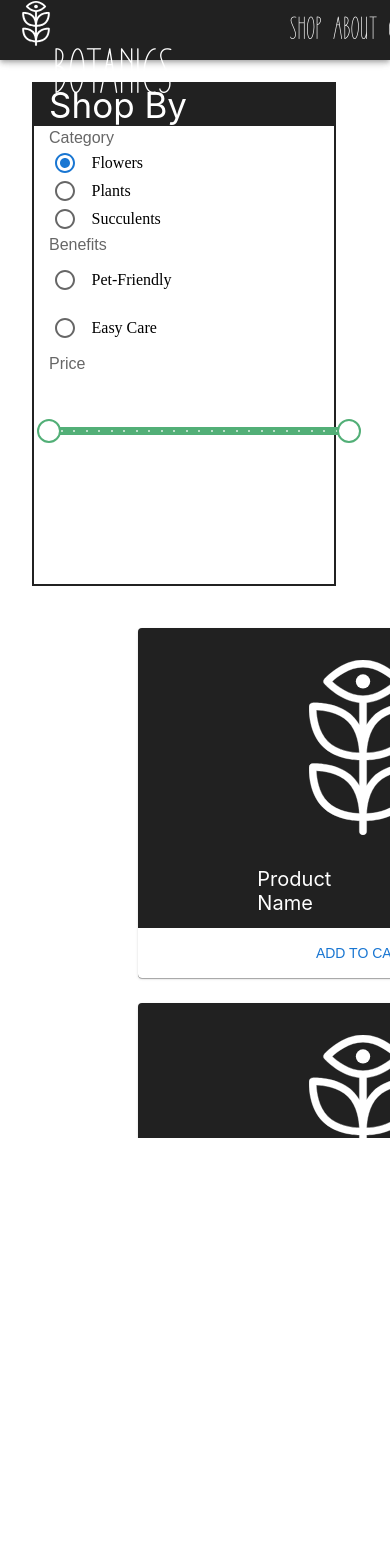
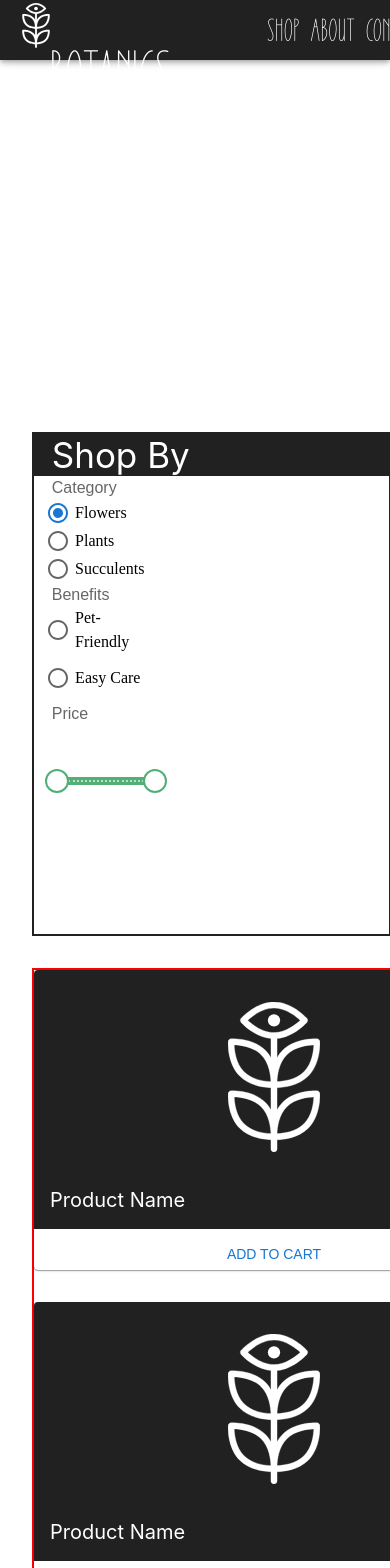
Before and after one commit to codydeatherage/uncanny-botanics-front, a React (Create React App) app: page /shop in a window 390 px wide. Shown: the top 1568 px of the page. Before the commit the page ends 1338 px from the top, so only its background shows below. Built offline with nearby package versions, Linux system fonts and the light colour scheme; a web font is replaced by a local one.

Commit message:
cleaned up unnecessary code and made Shop.js more responsive using MUI Grid components

```diff
--- a/src/components/NavBar.js
+++ b/src/components/NavBar.js
@@ -44,14 +44,13 @@ const NavLinks = styled(Box)({
 
 export default function NavBar({ children }) {
     return (
-        <Box sx={{ width: '100%', marginBottom: '200px',  padding: 0, overflowX: 'hidden'}}>
-            <AppBar className="skinny-font" sx={{ maxHeight: 60, width: '100%', backgroundColor: '#212121', padding: 0}} >
-                <Toolbar sx={{ marginBottom: '200px', width: '100%', }}>
+        <Box sx={{ width: '100%', marginBottom: '200px', padding: 0, overflowX: 'hidden' }}>
+            <AppBar className="skinny-font" sx={{ maxHeight: 60, width: '100%', backgroundColor: '#212121', padding: 0 }} >
+                <Toolbar width='100%'>
                     <ImgContainer component={Link} to="/" >
                         <img src={icon} alt="" />
                     </ImgContainer>
                     <StoreName component={Link} to="/"> Uncanny Botanics </StoreName>
-
                     <NavLinks>
                         <Link to="/shop" style={{ color: 'inherit', textDecoration: 'none' }}>
                             <h1>Shop</h1>
@@ -60,7 +59,6 @@ export default function NavBar({ children }) {
                         <h1>Contact Us</h1>
                     </NavLinks>
                 </Toolbar>
-
             </AppBar>
             {children}
         </Box>
--- a/src/components/home/Hero.js
+++ b/src/components/home/Hero.js
@@ -68,8 +68,7 @@ const TextContent = styled(Box)({
     fontFamily: "Trirong",
     backgroundColor: 'rgba(33, 66, 44, 0.5)',
     zIndex: 99,
-    left: '55%',/*
-    border: '2px solid red', */
+    left: '55%',
     '@media (max-width: 900px)': {
         left: '30%',
         tranform: 'translateX(-50%)',
--- a/src/components/shop/Product.js
+++ b/src/components/shop/Product.js
@@ -1,26 +1,26 @@
 import React from 'react'
-import { Button, Card, CardMedia, CardContent, CardActionArea, Stack } from '@mui/material'
+import { Button, Card, CardMedia, CardContent, CardActionArea } from '@mui/material'
 import { styled } from '@mui/system'
 import placeholder from '../../assets/eye-plant.svg'
+
 const ProductCard = styled(Card)({
     backgroundColor: '#212121',
-    maxHeight: '400px',
-    height: '70%',
-    maxWidth: '450px',
+    height: 300,
+})
+
+const ProductContent = styled(CardContent)({
+    height: '15%',
+    fontSize: 20,
     display: 'flex',
     justifyContent: 'space-between',
-    flexDirection: 'column',
-    flexGrow: 1
-
+    color: 'white'
 })
 
 const AddToCart = styled(Button)({
     width: '100%',
     height: '50px',
     backgroundColor: 'white',
-    zIndex: 99,
     borderRadius: 0
-
 })
 
 const Product = () => {
@@ -33,13 +33,11 @@ const Product = () => {
                 alt="eye flower"
                 sx={{ objectFit: 'contain', padding: '0.5em 1em 0 0', filter: 'brightness(0) invert(1)' }}
             >
-
             </CardMedia>
-            <CardContent sx={{ paddingTop: 0, height: '15%', fontSize: '20px', display: 'flex', margin: 'auto', gap: '2%', justifyContent: 'space-between', color: 'white' }}>
+            <ProductContent >
                 <p>Product Name</p>
                 <p>$100.00</p>
-            </CardContent>
-
+            </ProductContent>
             <CardActionArea >
                 <AddToCart>Add to Cart</AddToCart>
             </CardActionArea>
--- a/src/components/shop/ProductFilters.js
+++ b/src/components/shop/ProductFilters.js
@@ -1,11 +1,12 @@
 import React, { useState } from 'react'
-import { Box, Grid, FormControl, FormControlLabel, Radio, RadioGroup, FormLabel, Slider, Button } from '@mui/material'
+import { Box, FormControl, FormControlLabel, Radio, RadioGroup, FormLabel, Slider } from '@mui/material'
 import { styled } from '@mui/system'
 const Form = styled(FormControl)({
     color: 'black',
     fontFamily: 'WinterPrincess',
-    marginLeft: '5%'
+    paddingLeft: '5%'
 })
+
 /*https://mui.com/material-ui/react-slider/ */
 const PrettoSlider = styled(Slider)({
     color: '#52af77',
@@ -46,7 +47,6 @@ const PrettoSlider = styled(Slider)({
     },
 });
 
-
 const ProductFilters = () => {
     const [priceRange, setPriceRange] = useState([0, 600]);
     const handleChange = (e, value) => {
@@ -54,29 +54,14 @@ const ProductFilters = () => {
     }
 
     return (
-        <Box
-            sx={{
-                width: '100%',
-                minWidth: 'fit-content',
-                height: '500px',
-                border: '2px solid #212121'
-            }}
-        >
-            <Box
-                sx={{
-                    color: 'white',
-                    fontSize: '35px',
-                    paddingLeft: '5%',
-                    backgroundColor: '#212121'
-                }}
-            >Shop By</Box>
+        <Box width='100%' height='500px' border={'2px solid #212121'} >
+            <Box color='white' fontSize='35px' paddingLeft='5%' backgroundColor='#212121'>Shop By</Box>
             <Form>
                 <FormLabel id="categories-radio-group">Category</FormLabel>
                 <RadioGroup
                     aria-labelledby="categories-radio-group"
                     defaultValue="flowers"
                     name="categories-radio-group"
-
                 >
                     <FormControlLabel value="flowers" control={<Radio sx={{ padding: '2px 5%' }} />} label="Flowers" />
                     <FormControlLabel value="plants" control={<Radio sx={{ padding: '2px 5%' }} />} label="Plants" />
@@ -89,11 +74,9 @@ const ProductFilters = () => {
                 >
                     <FormControlLabel value="pet-friendly" control={<Radio sx={{ padding: '2px 5%' }} />} label="Pet-Friendly" />
                     <FormControlLabel value="easy-care" control={<Radio sx={{ padding: '2px 5%' }} />} label="Easy Care" />
-
                 </RadioGroup>
-
                 <FormLabel id="price-range">Price</FormLabel>
-                <Box sx={{ width: '300px' }}>
+                <Box sx={{ width: '90%', margin: 'auto' }}>
                     <PrettoSlider
                         getAriaLabel={() => 'Price range'}
                         value={priceRange}
@@ -106,9 +89,7 @@ const ProductFilters = () => {
                         aria-labelledby="price-range"
                     />
                 </Box>
-
             </Form>
-
         </Box>
     )
 }
--- a/src/components/shop/Products.js
+++ b/src/components/shop/Products.js
@@ -1,20 +1,28 @@
 import React from 'react'
-import { Box, Grid } from '@mui/material'
-import { styled } from '@mui/system'
+import { Box } from '@mui/material'
 import Product from './Product'
 
 const Products = () => {
     return (
         <Box
             sx={{
-                height: '500px',
+                display: 'grid',
+                gridTemplateColumns: 'repeat(auto-fill, minmax(250px, 1fr))',
+                height: 'fit-content',
+                gap: '0.5em',
                 minWidth: '480px',
-                display: 'flex',
-                gap: '25px',
-                padding: '10px',
-                flexWrap: 'wrap'
+                border: '2px solid red',
+                justifyContent: 'center',
             }}
         >
+            <Product />
+            <Product />
+            <Product />
+            <Product />
+            <Product />
+            <Product />
+            <Product />
+            <Product />
             <Product />
             <Product />
             <Product />
--- a/src/pages/Shop.js
+++ b/src/pages/Shop.js
@@ -1,24 +1,24 @@
 import React from 'react'
-import { Box, Grid } from '@mui/material'
-import { styled } from '@mui/system'
+import { Grid } from '@mui/material'
 import ProductFilters from './../components/shop/ProductFilters'
 import Products from './../components/shop/Products'
 
 const Shop = () => {
     return (
-        <Grid container spacing={4}
-            sx={{
-                paddingTop: '50px',
-                color: 'white',
-                fontSize: '4em',
-                margin: 0
-            }}
+        <Grid
+            container
+            spacing={4}
+            padding={0}
+            paddingTop={50}
+            color='white'
+            fontSize='4em'
+            margin={0}
         >
-            <Grid item xs={4} md={2}>
-                <ProductFilters >Filters go here</ProductFilters>
+            <Grid item xs={11} md={2}>
+                <ProductFilters />
             </Grid>
-            <Grid item xs={8} sx={{ marginLeft: '1.5em' }}>
-                <Products >No products listed</Products>
+            <Grid item xs={11} md={9}>
+                <Products />
             </Grid>
         </Grid>
 
```
